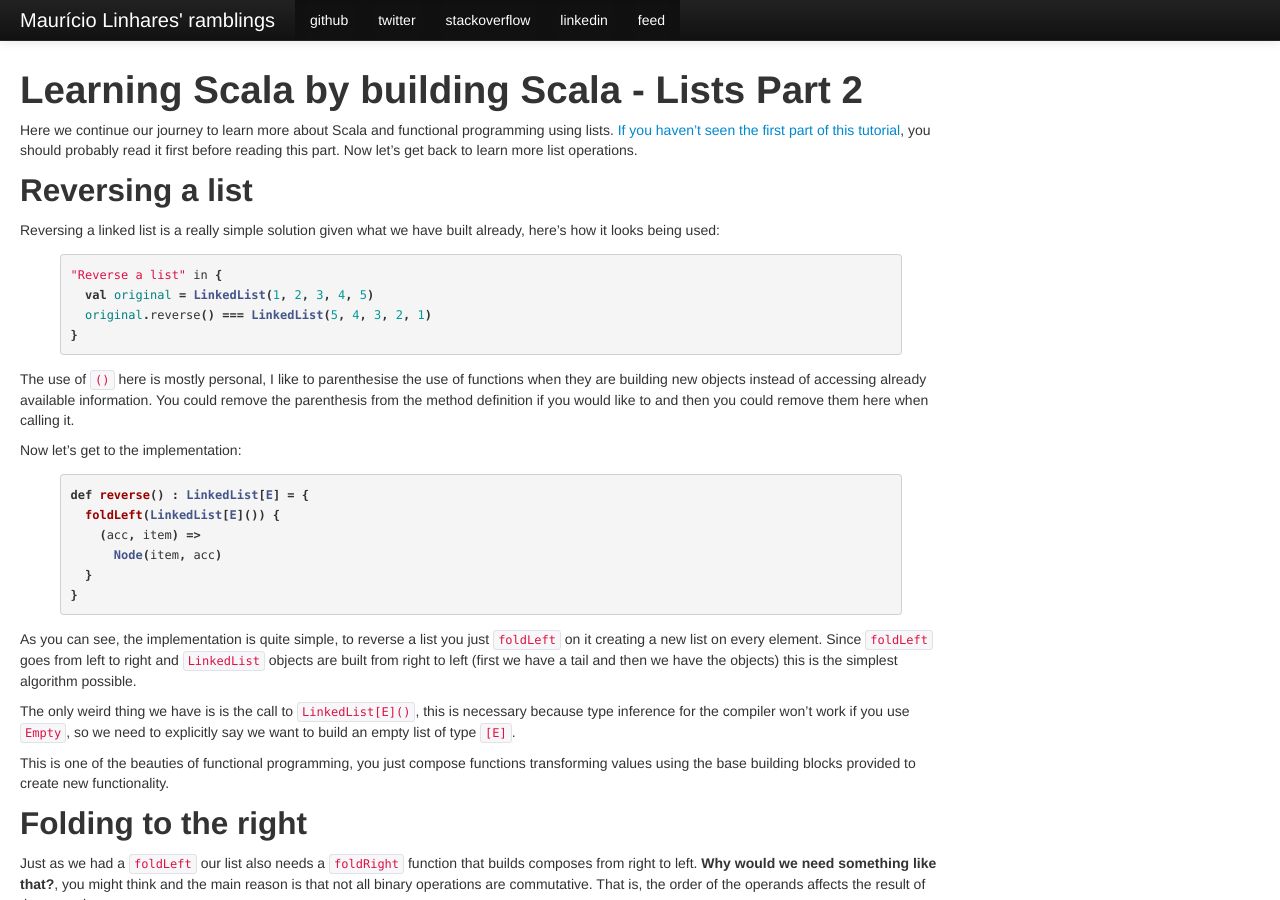
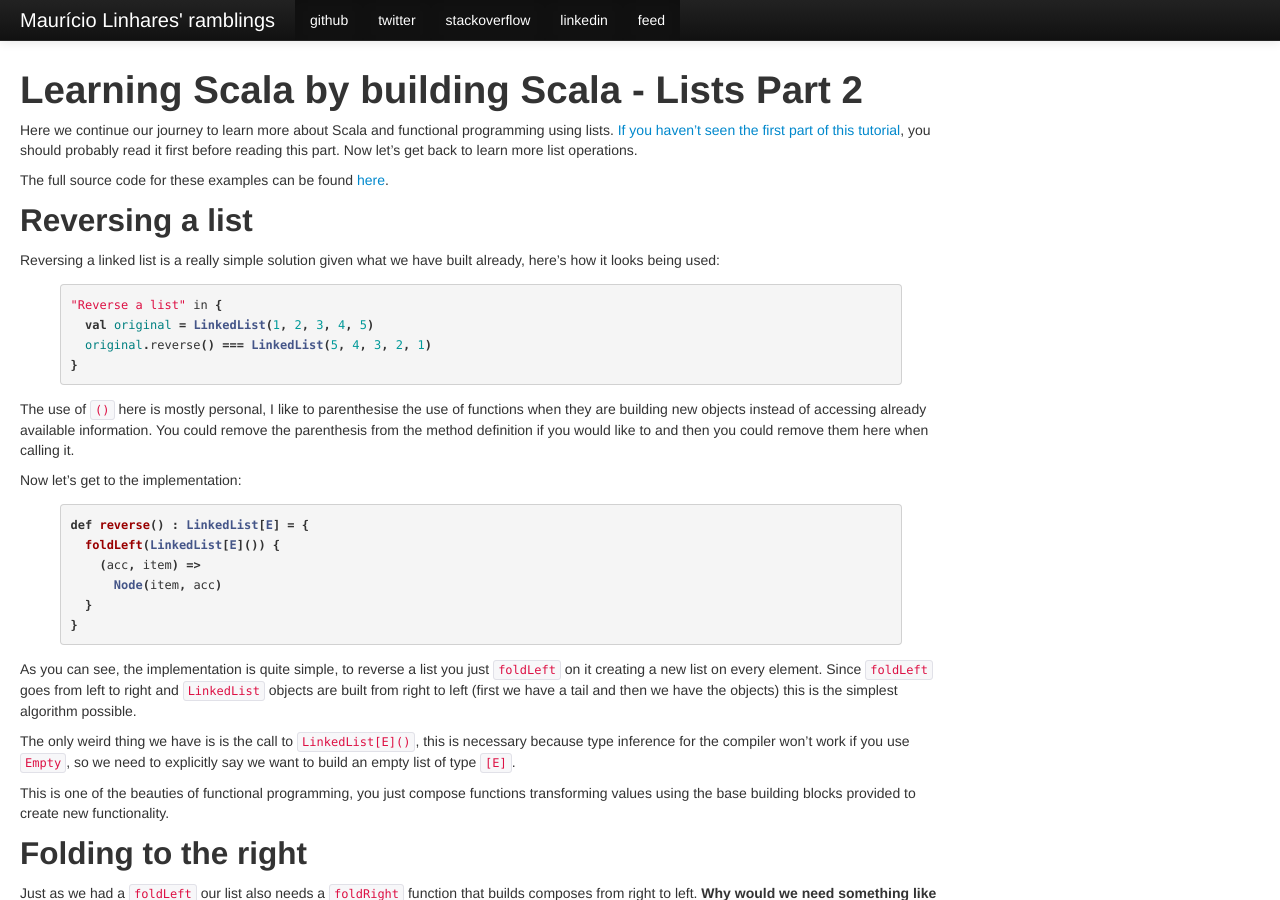
Before and after one commit to mauricio/mauricio.github.com, a Jekyll site: the page built from _posts/2013-12-08-learning-scala-by-building-scala-lists-part-2.md, in a window 1280 px wide and 900 px high. Built offline with Jekyll 4.4.1, drawn with Linux system fonts in a browser that asks for light colours; Markdown is read by kramdown in place of the engine named in the settings; comment, search, counter and statistics services are not loaded.

Commit message:
Including link to github project

```diff
--- a/_posts/2013-12-08-learning-scala-by-building-scala-lists-part-2.md
+++ b/_posts/2013-12-08-learning-scala-by-building-scala-lists-part-2.md
@@ -4,6 +4,8 @@ title: Learning Scala by building Scala - Lists Part 2
 ---
 
 Here we continue our journey to learn more about Scala and functional programming using lists. [If you haven't seen the first part of this tutorial]({% post_url 2013-11-25-learning-scala-by-building-scala-lists %}), you should probably read it first before reading this part. Now let's get back to learn more list operations.
+
+The full source code for these examples can be found [here](https://github.com/mauricio/list-tutorial).
 
 ## Reversing a list
 
```
Also changed, not shown: _posts/2013-11-25-learning-scala-by-building-scala-lists.md (+2 -0 lines).
